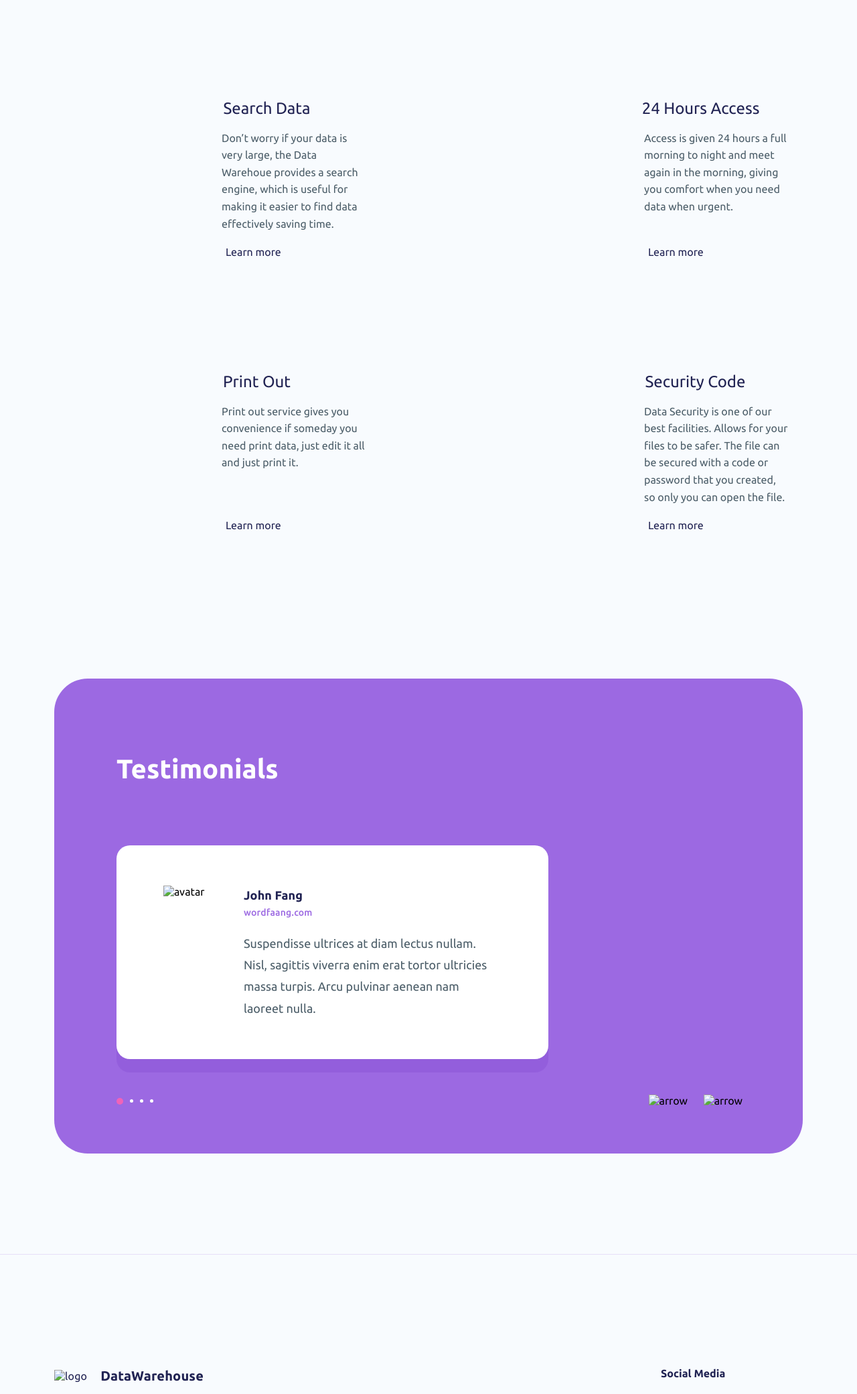
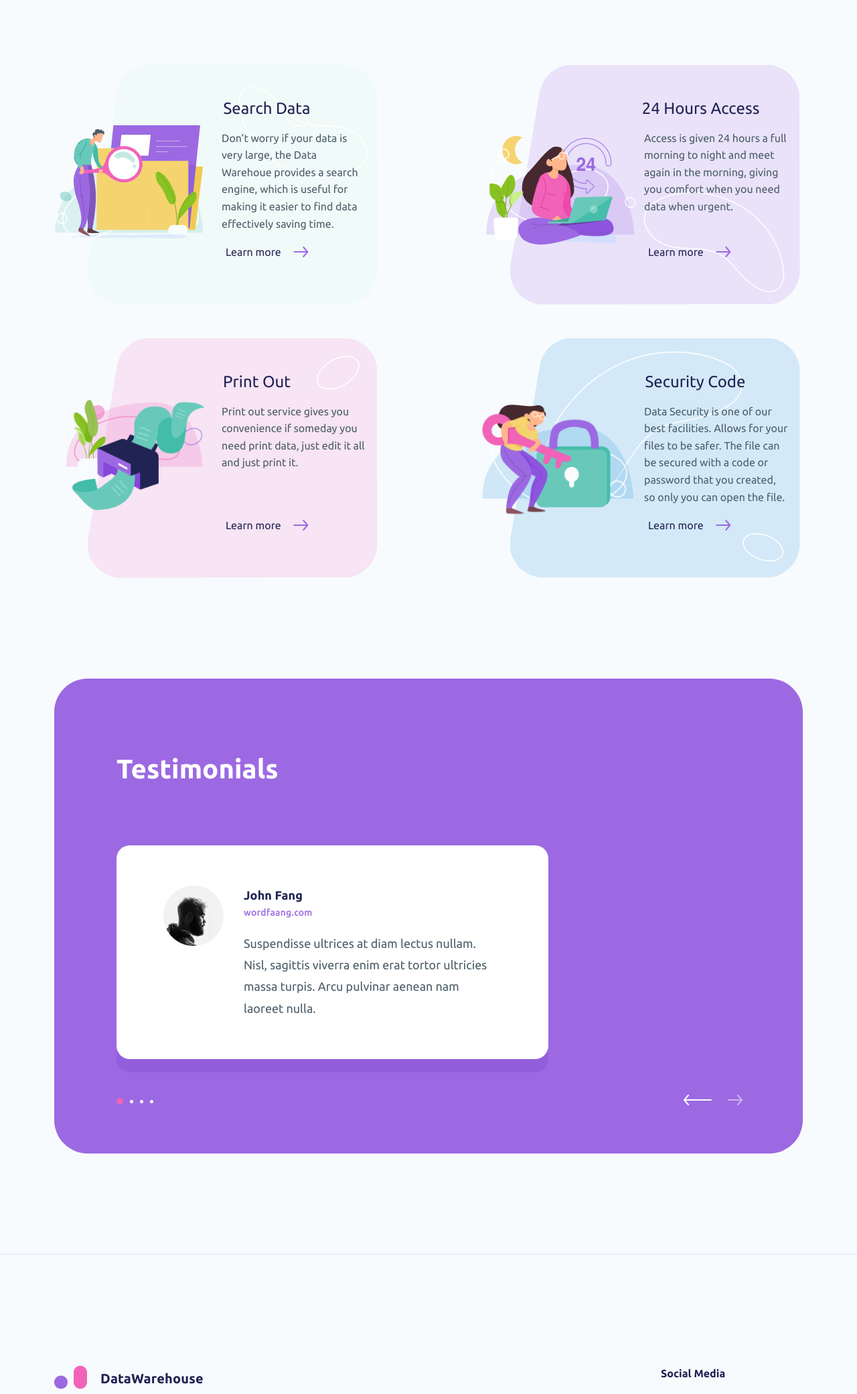
Before and after one commit to gowagowa-cha/Ratio, a website: page module1/index.html in a window 1280 px wide. Shown: the part 1905-3986 px from the top of the page at 67% size. Drawn offline with Linux system fonts and the light colour scheme; the site is published under a folder, as on GitHub Pages, so addresses that start at the root find nothing.

Commit message:
update path

```diff
--- a/module1/css/style.css
+++ b/module1/css/style.css
@@ -201,25 +201,26 @@ body {
   margin-right: -46px;
 }
 .item-search::before {
-  content: url(/img/features/img1.png);
+  content: url(../img/features/img1.png);
+	z-index: 1;
   position: absolute;
   top: 90px;
   left: -50px;
 }
 .item-hours::before {
-  content: url(/img/features/img2.png);
+  content: url(../img/features/img2.png);
   position: absolute;
   top: 90px;
   left: -50px;
 }
 .item-print::before {
-  content: url(/img/features/img3.png);
+  content: url(../img/features/img3.png);
   position: absolute;
   top: 90px;
   left: -50px;
 }
 .item-security::before {
-  content: url(/img/features/img4.png);
+  content: url(../img/features/img4.png);
   position: absolute;
   top: 90px;
   left: -50px;
@@ -232,7 +233,7 @@ body {
   position: relative;
 }
 .features__item-btn::after {
-  content: url(/img/arrow.svg);
+  content: url(../img/arrow.svg);
   position: absolute;
   top: 2px;
   right: -35px;
@@ -272,7 +273,7 @@ body {
   cursor: pointer;
 }
 .slider__item-2 {
-  background-image: url(/img/slider/2.png);
+  background-image: url(../img/slider/2.png);
   width: 400px;
   height: 330px;
   background-repeat: no-repeat;
@@ -285,7 +286,7 @@ body {
   cursor: pointer;
 }
 .slider__item-3 {
-  background-image: url(/img/slider/3.png);
+  background-image: url(../img/slider/3.png);
   width: 178px;
   right: 111px;
   height: 330px;
@@ -473,8 +474,8 @@ body {
     margin-top: -72px;
   }
   .storagebank {
-    padding: 0px !important;
-    margin-top: 30px !important;
+    padding: 0px;
+    margin-top: 30px;
   }
   .header__menu-link {
     font-size: 20px;
@@ -482,7 +483,7 @@ body {
 }
 @media (max-width: 1000px) {
   .features__items {
-    justify-content: center !important;
+    justify-content: center;
   }
 }
 @media (max-width: 900px) {
--- a/module1/index.html
+++ b/module1/index.html
@@ -81,7 +81,7 @@
         <div class="features__items">
           <div
             class="features__items-item item-search"
-            style="background-image: url(/img/features/bgr1.png)"
+            style="background-image: url(./img/features/bgr1.png)"
           >
             <h3 class="features__items-title title-search">Search Data</h3>
             <p class="features__items-text">
@@ -95,7 +95,7 @@
           </div>
           <div
             class="features__items-item item-hours"
-            style="background-image: url(/img/features/bgr2.png)"
+            style="background-image: url(./img/features/bgr2.png)"
           >
             <h3 class="features__items-title title-hourse">24 Hours Access</h3>
             <p class="features__items-text">
@@ -108,7 +108,7 @@
           </div>
           <div
             class="features__items-item item-print"
-            style="background-image: url(/img/features/bgr3.png)"
+            style="background-image: url(./img/features/bgr3.png)"
           >
             <h3 class="features__items-title title-print">Print Out</h3>
             <p class="features__items-text">
@@ -121,7 +121,7 @@
           </div>
           <div
             class="features__items-item item-security"
-            style="background-image: url(/img/features/bgr4.png)"
+            style="background-image: url(./img/features/bgr4.png)"
           >
             <h3 class="features__items-title title-security">Security Code</h3>
             <p class="features__items-text">
@@ -142,7 +142,7 @@
           <div class="slider__item-1">
             <img
               class="slider__item-avatar"
-              src="/img/users/user1.png"
+              src="./img/users/user1.png"
               alt="avatar"
             />
             <div class="slider__item-info">
@@ -166,8 +166,8 @@
             <div class="dots__item"></div>
           </div>
           <div class="arrow">
-            <img src="/img/slider/arrow-left.svg" alt="arrow" />
-            <img src="/img/slider/arrow-right.svg" alt="arrow" />
+            <img src="./img/slider/arrow-left.svg" alt="arrow" />
+            <img src="./img/slider/arrow-right.svg" alt="arrow" />
           </div>
         </div>
       </section>
@@ -179,7 +179,7 @@
           <div class="footer__items-about">
             <div class="items-about__top">
               <div class="items-about__logo">
-                <img src="/img/Logo-2.png" alt="logo" />
+                <img src="./img/Logo-2.png" alt="logo" />
               </div>
               <div class="items-about__title">DataWarehouse</div>
             </div>
```
